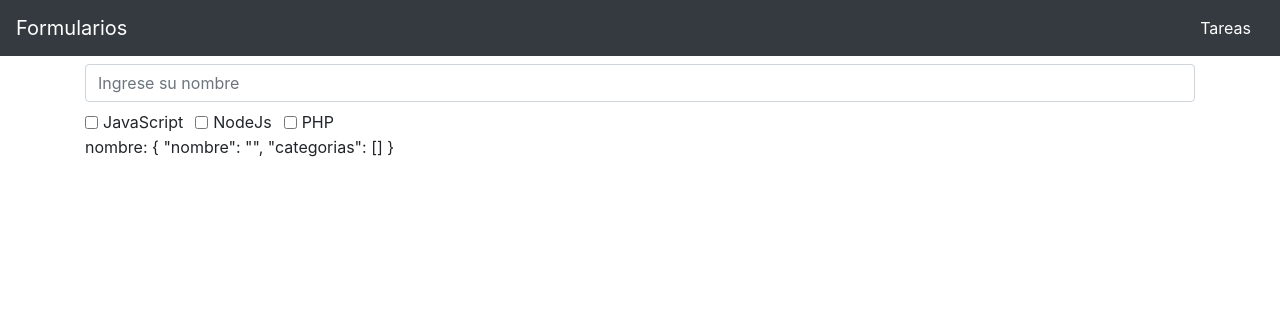
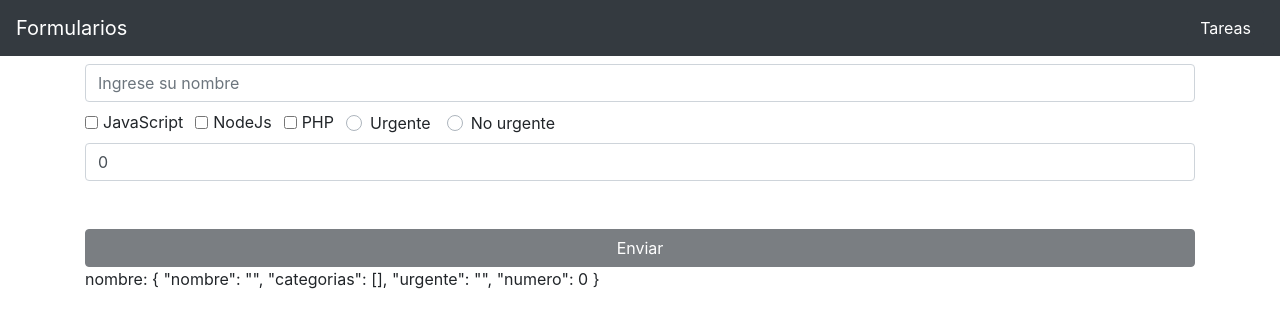
Before and after one commit to asixc/vue-js-3-curso-udemy-ignacio-bluuweb-cli-vuex-formularios, a Vue app: page / in a window 1280 px wide. Shown: the top 328 px of the page. Built offline with nearby package versions, Linux system fonts and the light colour scheme.

Commit message:
add new inputs to forms

```diff
--- a/src/views/Home.vue
+++ b/src/views/Home.vue
@@ -1,9 +1,9 @@
 <template>
-  <form>
+  <form ref="formulario" @submit.prevent="procesarFormulario">
     <input type="text"
       class="form-control my-2"
       placeholder="Ingrese su nombre"
-      v-model="tarea.nombre"
+      v-model.trim="tarea.nombre"
     >
     <div class="form-check form-check-inline">
       <input
@@ -39,6 +39,26 @@
       <label for="check-3" class="form-check-label">PHP</label>
     </div>
 
+
+  <div class="custom-control custom-radio custom-control-inline">
+    <input type="radio" id="customRadioInline1" name="customRadioInline" class="custom-control-input" value="urgente" v-model="tarea.urgente">
+    <label class="custom-control-label" for="customRadioInline1">Urgente</label>
+  </div>
+  <div class="custom-control custom-radio custom-control-inline">
+    <input type="radio" id="customRadioInline2" name="customRadioInline" class="custom-control-input" value="no-urgente" v-model="tarea.urgente">
+    <label class="custom-control-label" for="customRadioInline2">No urgente</label>
+  </div>
+  <div class="mt-2">
+    <input type="number" class="form-control" v-model.number="tarea.numero">
+  </div>
+
+  <button
+    class="btn btn-dark mt-5 btn-block"
+    type="submit"
+    :disabled="bloquear"
+    >
+    Enviar
+  </button>
     <p>nombre: {{tarea}} </p>
   </form>
 </template>
@@ -56,9 +76,35 @@ export default {
     return{
       tarea:{
         nombre: '',
-        categorias: []
+        categorias: [],
+        urgente: '',
+        numero: 0
       }
     }
+  },
+  methods:{
+    procesarFormulario() {
+      console.log(this.tarea)
+      if (this.tarea.nombre.trim() === "") {
+        console.log ('Campo nombre vacio')
+        return
+      }
+      console.log('enviando formulario...')
+      this.tarea = {
+        nombre: '',
+        categorias: [],
+        urgente: '',
+        numero: 0
+      }
+      // this.$refs.formulario.reset(); limpia el formulario pero no limpia el this.tarea
+
+    }
+  },
+  computed: {
+    bloquear() {
+      return this.tarea.nombre.trim() === "" ? true : false
+    }
   }
+
 }
 </script>
```
